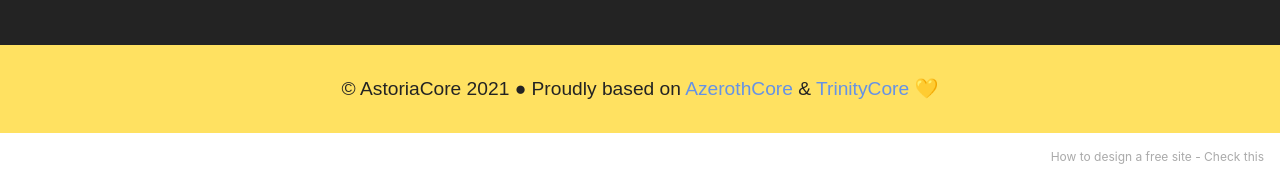
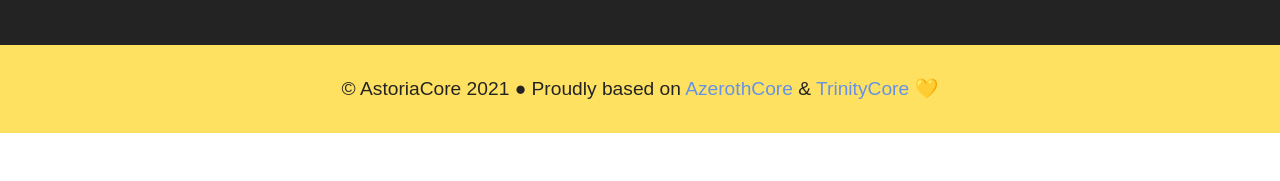
Before and after one commit to AstoriaCore/AstoriaCore.github.io, a plain HTML site: page index.html in a window 1280 px wide. Shown: the part 1710-1891 px from the top of the page. After the commit the page ends 1843 px from the top, so only its background shows below. Drawn offline with Linux system fonts and the light colour scheme; files whose address does not match are found by name; a web font is replaced by a local one.

Commit message:
Update index.html

```diff
--- a/index.html
+++ b/index.html
@@ -159,7 +159,7 @@
             </div>
         </div>
     </div>
-</section><section style="background-color: #fff; font-family: -apple-system, BlinkMacSystemFont, 'Segoe UI', 'Roboto', 'Helvetica Neue', Arial, sans-serif; color:#aaa; font-size:12px; padding: 0; align-items: center; display: flex;"><a href="https://mobirise.site/n" style="flex: 1 1; height: 3rem; padding-left: 1rem;"></a><p style="flex: 0 0 auto; margin:0; padding-right:1rem;">How to design a free site - <a href="https://mobirise.site/x" style="color:#aaa;">Check this</a></p></section><script src="assets/web/assets/jquery/jquery.min.js"></script>  <script src="assets/popper/popper.min.js"></script>  <script src="assets/tether/tether.min.js"></script>  <script src="assets/bootstrap/js/bootstrap.min.js"></script>  <script src="assets/smoothscroll/smooth-scroll.js"></script>  <script src="assets/dropdown/js/nav-dropdown.js"></script>  <script src="assets/dropdown/js/navbar-dropdown.js"></script>  <script src="assets/touchswipe/jquery.touch-swipe.min.js"></script>  <script src="assets/theme/js/script.js"></script>
+</section>
 
 
 </body>
```
